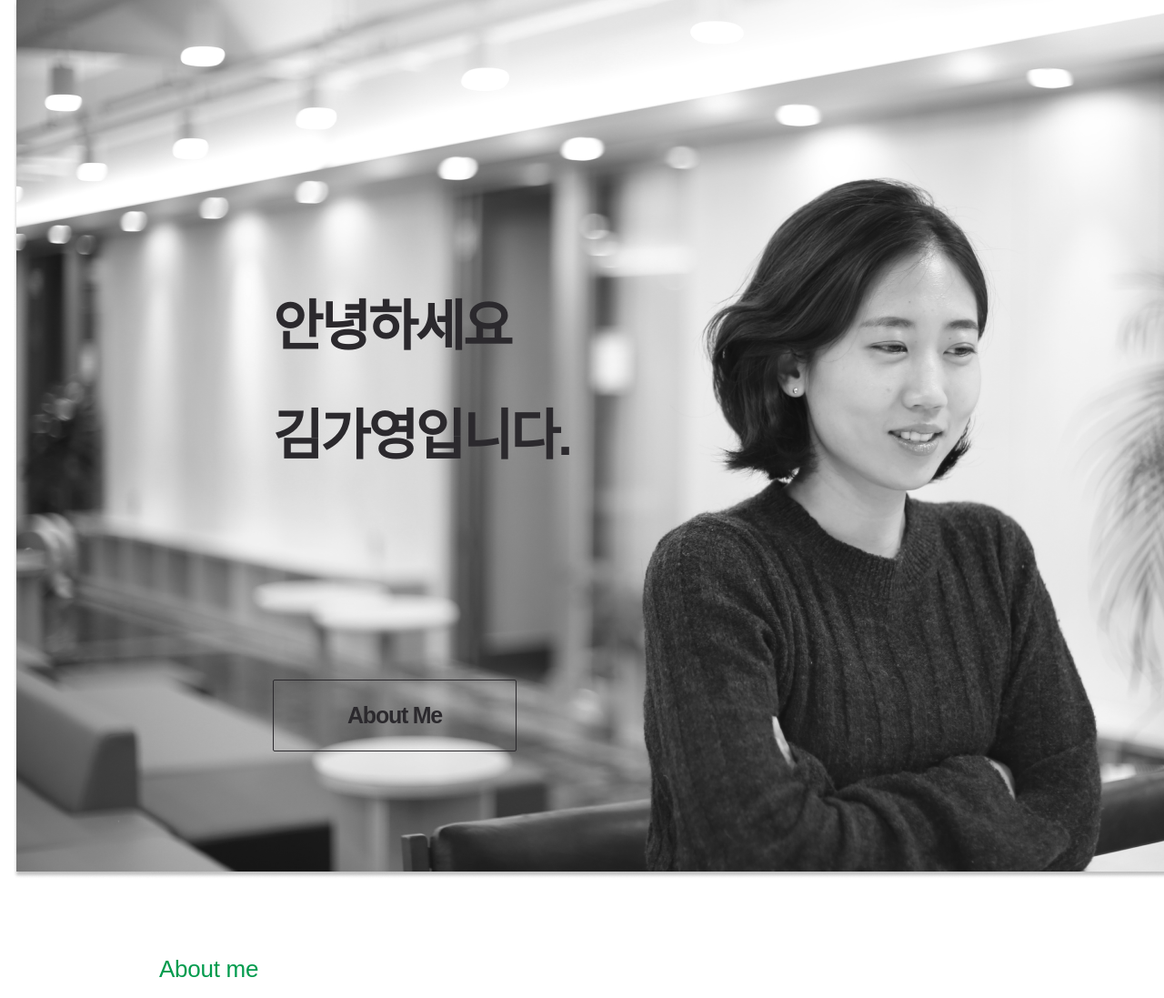
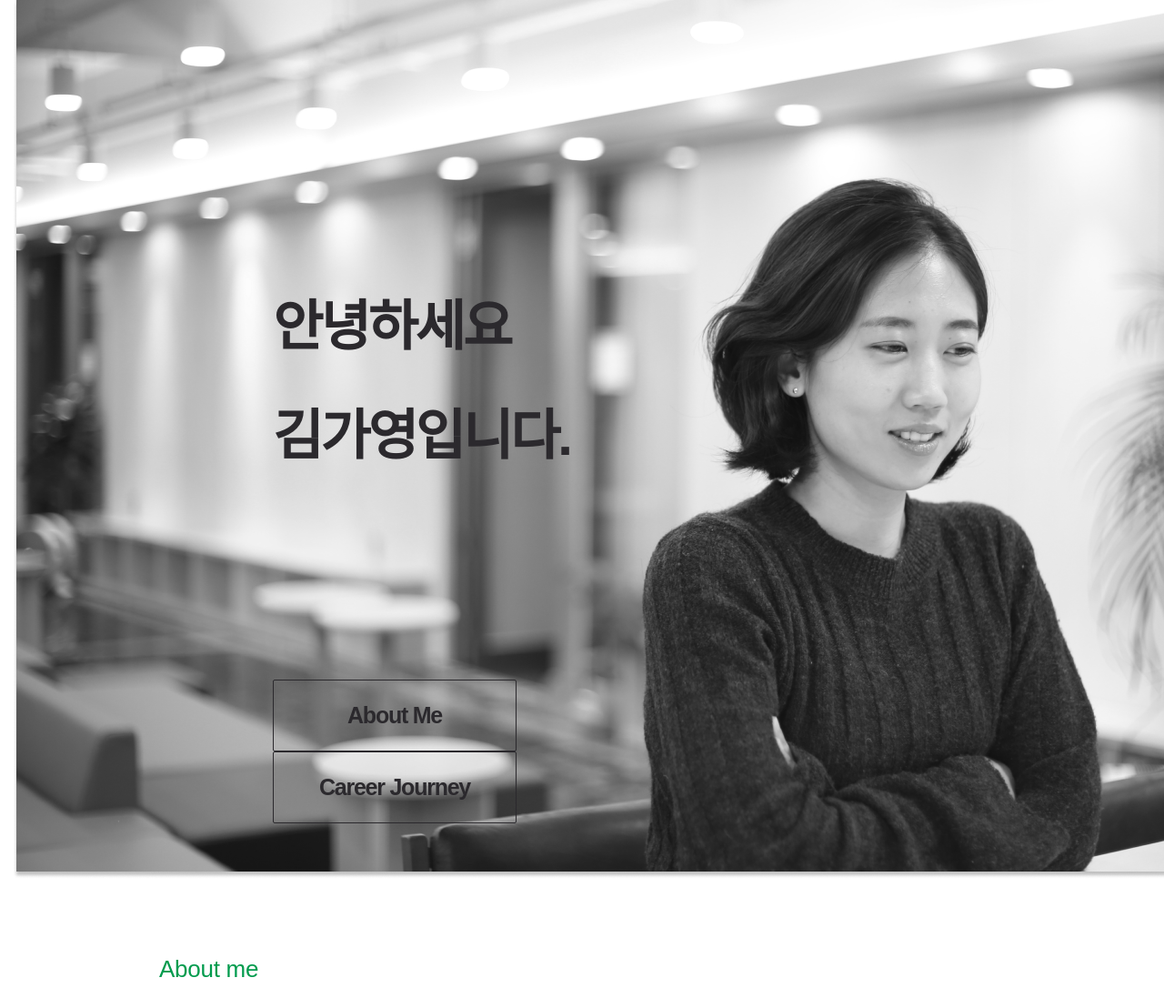
Before and after one commit to Kayoungkimjs/Kayoung.me, a plain HTML site: page index.html in a window 1280 px wide. Shown: the top 1097 px of the page at 91% size. Drawn offline with nearby package versions, Linux system fonts and the light colour scheme.

Commit message:
Update index.html

```diff
--- a/index.html
+++ b/index.html
@@ -24,9 +24,16 @@
                         <br />
                         김가영입니다.
                     </h1>
-                    <button type="button" lang="en" class="main-button">
-                    About Me
-                    </button>
+                    <a href ="#about-me">
+                        <button type="button" lang="en" class="main-button">
+                            About Me
+                        </button>
+                    </a>
+                    <a href ="#career-journey">
+                        <button type="button" lang="en" class="main-button">
+                            Career Journey
+                        </button>
+                    </a>
                 </div>
           </div>
         </div>
```
